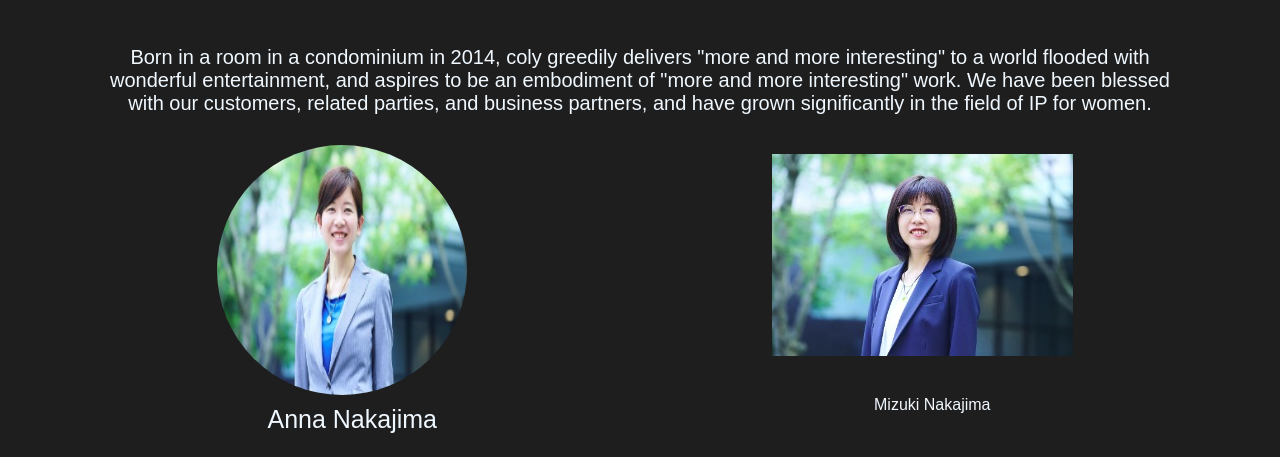
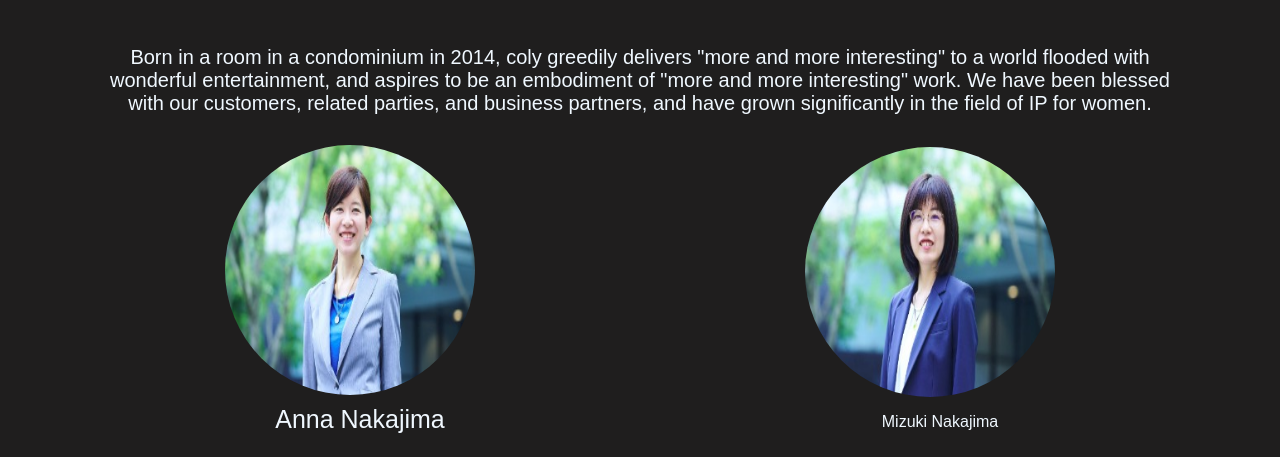
Before and after one commit to prajwal1721/shockers_wie_web_hack, a React (Create React App) app: page / in a window 1280 px wide. Shown: the part 1000-1457 px from the top of the page. Built offline with nearby package versions, Linux system fonts and the light colour scheme.

Commit message:
About us

```diff
--- a/src/pages/homepage/about.js
+++ b/src/pages/homepage/about.js
@@ -18,7 +18,7 @@ export const About = () => {
                         <span className='author'>{`Anna Nakajima`}</span>
                     </div>
                     <div className="inner-right">
-                        <img src={p1}
+                        <img className='img1' src={p1}
                             alt="Owner2" />
                         <span>{`Mizuki Nakajima`}</span>
                     </div>
```
